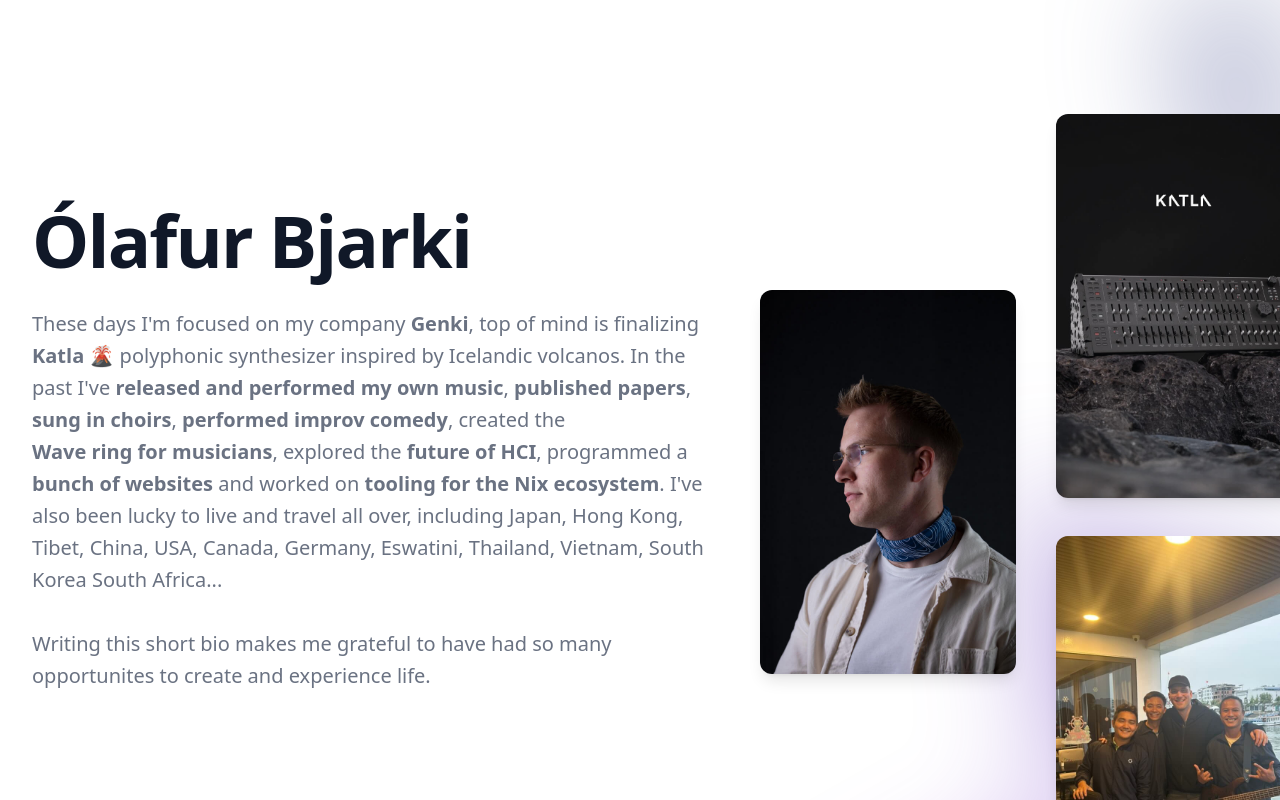
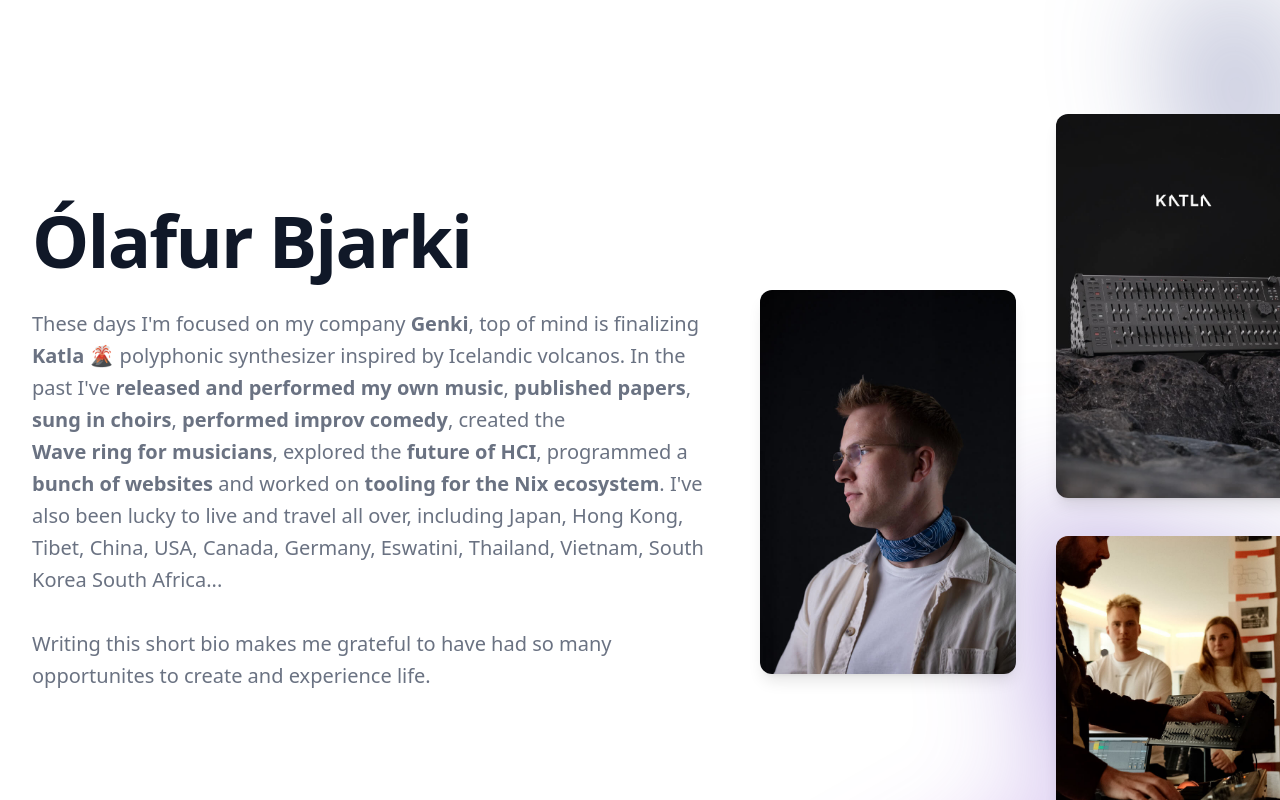
Before and after one commit to multivac61/olafurbjarki.com, a SvelteKit app: page / in a window 1280 px wide. Built offline with nearby package versions, Linux system fonts and the light colour scheme.

Commit message:
feat: katla2 instead of rocker

```diff
--- a/src/routes/+page.svelte
+++ b/src/routes/+page.svelte
@@ -1,12 +1,12 @@
 <script lang="ts">
 	import cute from '$lib/cute.jpeg';
 	import katla from '$lib/katla.jpeg';
-	import rocker from '$lib/rocker.jpeg';
+	import katla2 from '$lib/katla2.jpeg';
 	import harpa from '$lib/harpa.jpeg';
 	import pirate from '$lib/pirate.jpeg';
 	import { fade } from 'svelte/transition';
 
-	const images = [cute, katla, rocker, harpa, pirate];
+	const images = [cute, katla, katla2, harpa, pirate];
 	let selectedImage: string | null = null;
 	let currentImageIndex = 0;
 
@@ -187,11 +187,11 @@
 									<button
 										type="button"
 										class="aspect-2/3 w-full cursor-pointer rounded-xl border-0 bg-transparent p-0 shadow-lg"
-										on:click={() => openModal(rocker)}
+										on:click={() => openModal(katla2)}
 									>
 										<img
-											src={rocker}
-											alt="With my Vietnamese rocker gang. We played on a boat ride in Ha Long Bay."
+											src={katla2}
+											alt="From Genki's 10 year anniversary concert. Me and my beautiful girlfriend Andrea in the background."
 											class="aspect-2/3 w-full rounded-xl object-cover"
 										/>
 									</button>
```
Also changed, not shown: src/lib/katla2.jpeg (added).
